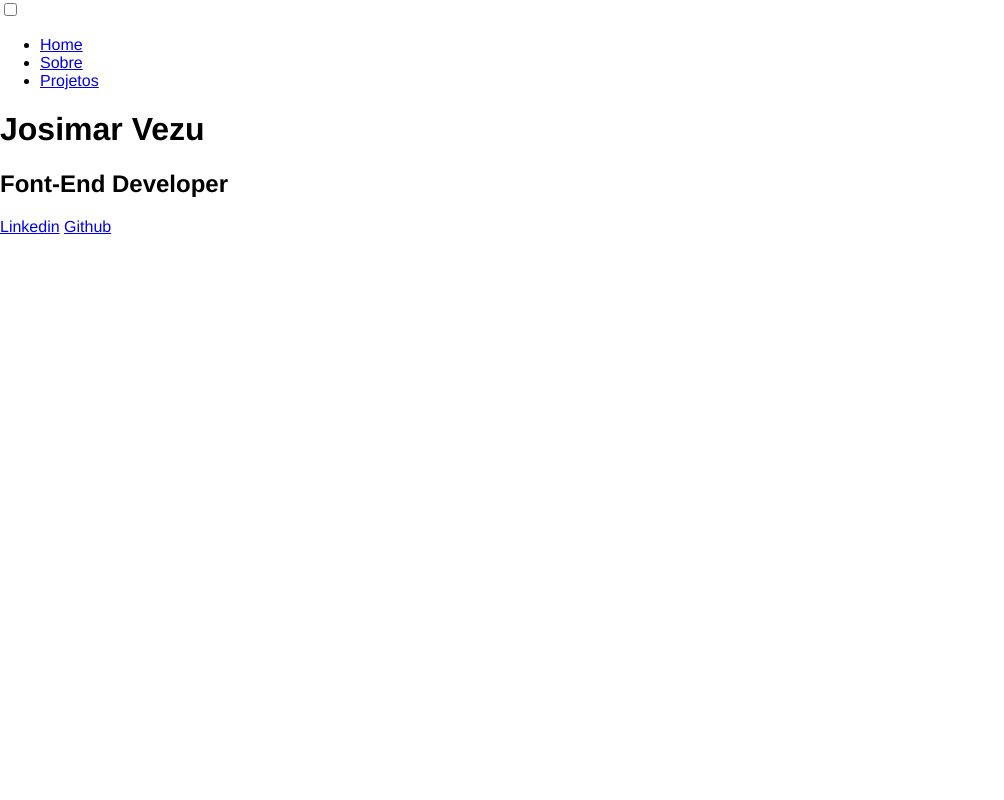
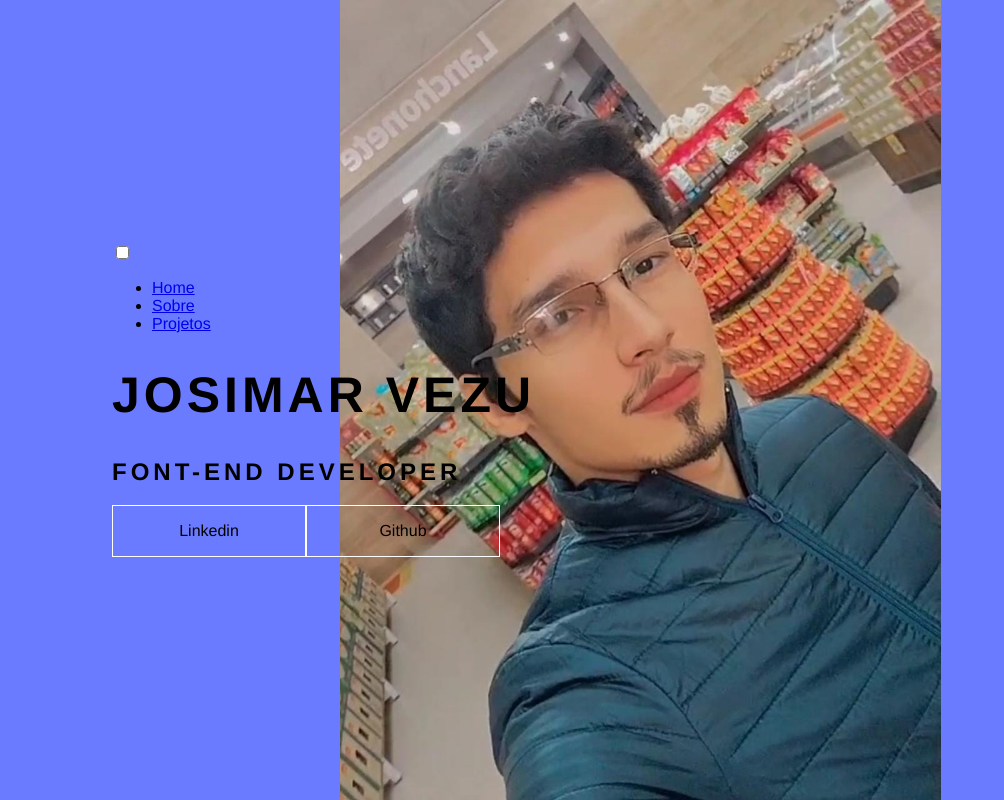
Before and after one commit to Josimar-Vezu/Portfolio, a plain HTML site: page main.html in a window 1280 px wide. Shown: the whole page, without its empty margins (0-1004 px from the left). Drawn offline with Linux system fonts and the light colour scheme.

Commit message:
Botões de Menu correção de Texto e add IMG

```diff
--- a/style.css
+++ b/style.css
@@ -2,10 +2,54 @@ body {
     margin: 0;
     padding: 0;
     font-family: 'Franklin Gothic Medium', 'Arial Narrow', Arial, sans-serif;
+    color: rgb(0, 0, 0);
 }
 
 .header-container{
     height: 100vh;
+    width: 100vw;
+    background-color: rgb(106, 123, 255);
+    background-image: url('img/WhatsApp\ Image\ 2022-11-04\ at\ 11.59.45.jpeg');
+    background-repeat: no-repeat;
+    background-position: center;
+    background-size: contain;
+    display: flex;
+    flex-direction: column;
+    justify-content: center;
+    align-items: flex-start;
+    box-sizing: border-box;
+    padding: 0 112px;
+    position: relative;
+}
 
+h1{
+    font-size: 50px;
+    text-transform: uppercase;
+    letter-spacing: 4px;
+}
 
+h2{
+    text-transform: uppercase;
+    letter-spacing: 4px;
 }
+
+.social-media{
+    margin-top: 1rem;
+    display: flex;
+}
+
+.social-media a {
+    text-decoration: none;
+    color: rgb(0, 0, 0);
+    padding: 1rem 4rem;
+    border: 1px solid white;
+    min-width: 4rem;
+    display: flex;
+    align-items: center;
+    justify-content: center;
+    transition: .5s ease-in-out;
+}
+
+a:hover{
+    background-color: white;
+}
```
Also changed, not shown: img/WhatsApp Image 2022-11-04 at 11.59.45.jpeg (added).
